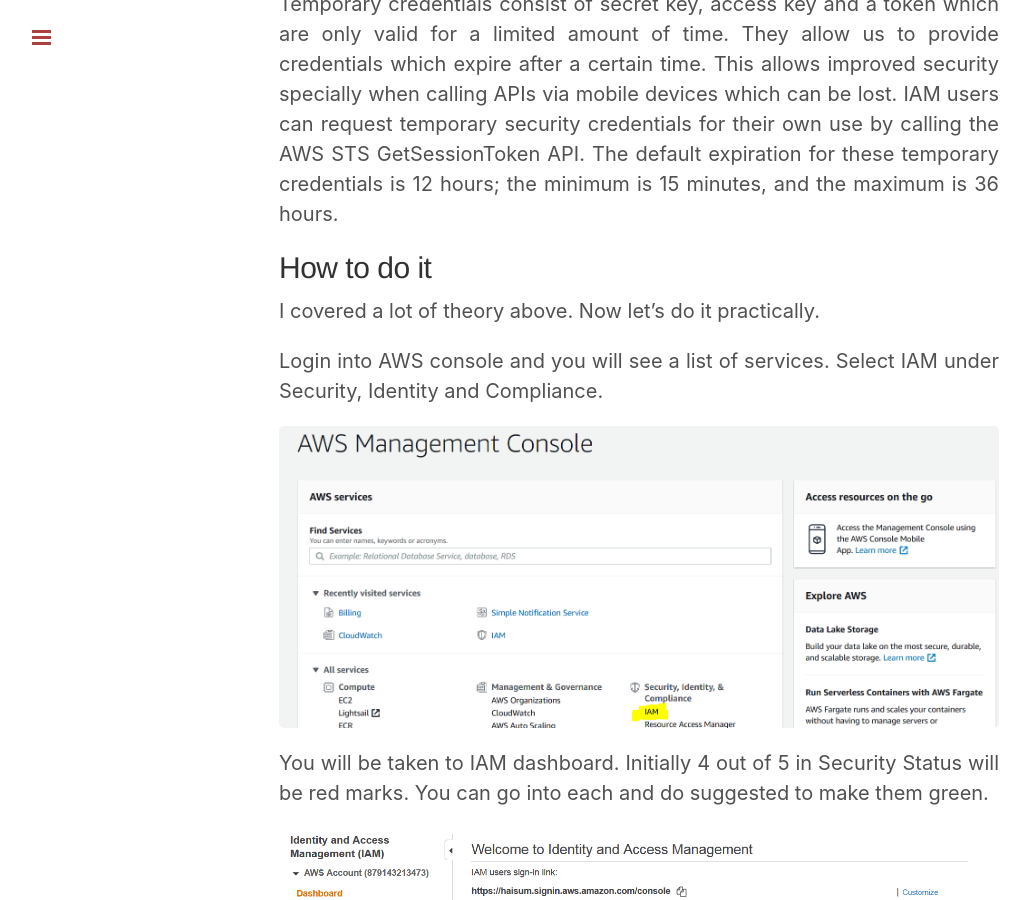
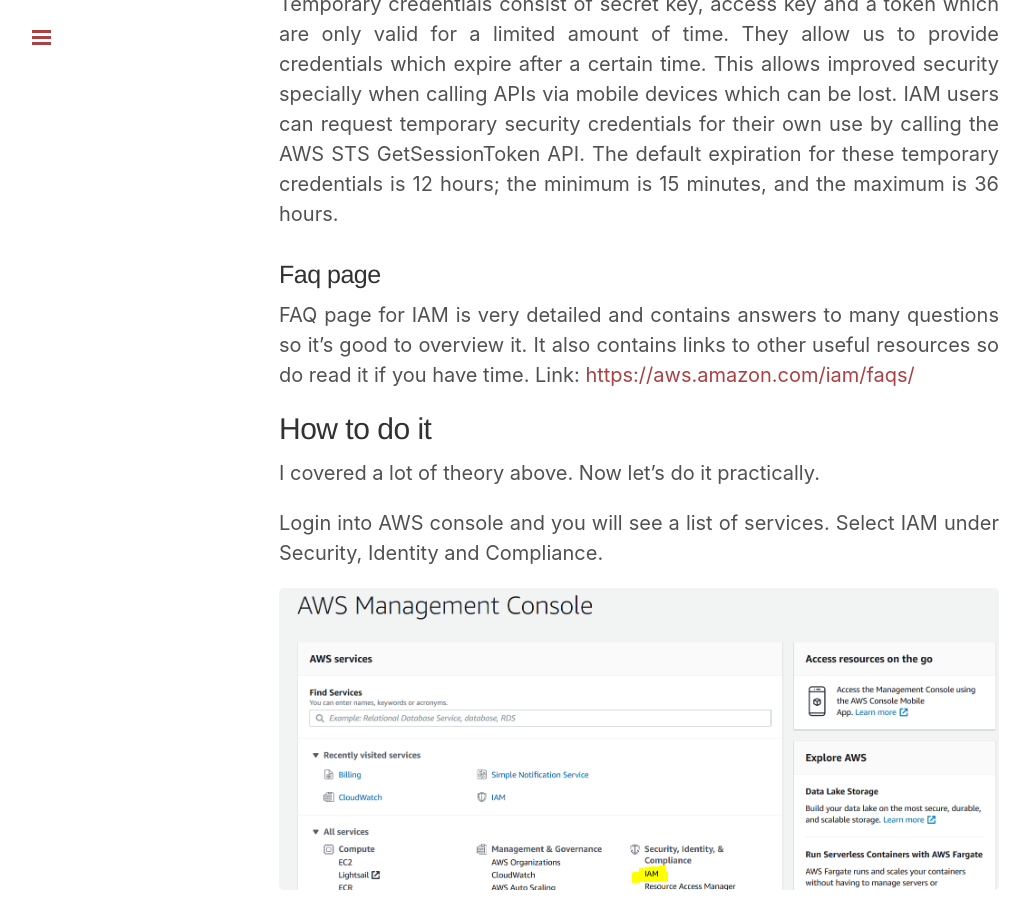
Before and after one commit to haisum/haisum.github.io, a Jekyll site: the page built from _posts/2019-08-15-aws-3-identity-access-management-iam.md, in a window 1280 px wide and 900 px high, scrolled down 2931 px. Shown: the whole window, without its empty margins (1-1031 px from the left). Built offline with Jekyll 4.4.1, drawn with Linux system fonts in a browser that asks for light colours; comment, search, counter and statistics services are not loaded.

Commit message:
Update IAM post with faq link

```diff
--- a/_posts/2019-08-15-aws-3-identity-access-management-iam.md
+++ b/_posts/2019-08-15-aws-3-identity-access-management-iam.md
@@ -49,6 +49,10 @@ You may use [Policy Simulator](https://policysim.aws.amazon.com) to test and tro
 
 Temporary credentials consist of secret key, access key and a token which are only valid for a limited amount of time. They allow us to provide credentials which expire after a certain time. This allows improved security specially when calling APIs via mobile devices which can be lost. IAM users can request temporary security credentials for their own use by calling the AWS STS GetSessionToken API. The default expiration for these temporary credentials is 12 hours; the minimum is 15 minutes, and the maximum is 36 hours.
 
+### Faq page
+
+FAQ page for IAM is very detailed and contains answers to many questions so it's good to overview it. It also contains links to other useful resources so do read it if you have time. Link: [https://aws.amazon.com/iam/faqs/](https://aws.amazon.com/iam/faqs/)
+
 ## How to do it
 
 I covered a lot of theory above. Now let's do it practically.
```
